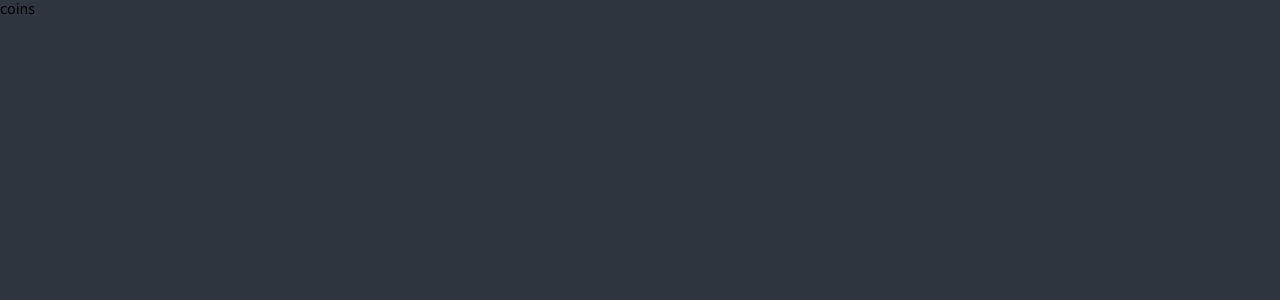
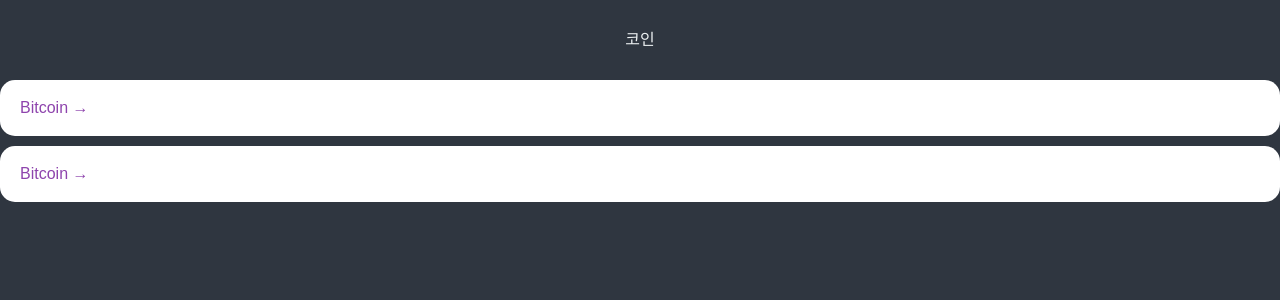
Before and after one commit to YongJin-Jo/crypto-tracker, a React (Create React App) app: page / in a window 1280 px wide. Shown: the top 300 px of the page. Built offline with nearby package versions, Linux system fonts and the light colour scheme.

Commit message:
coins - component css 스타일링

```diff
--- a/src/Routes/Coins.tsx
+++ b/src/Routes/Coins.tsx
@@ -1,5 +1,70 @@
 import React from 'react';
+import styled from 'styled-components';
+import { Link } from 'react-router-dom';
+const Container = styled.div``;
+const Header = styled.header`
+  height: 10vh;
+  display: flex;
+  justify-content: center;
+  align-items: center;
+`;
+const CoinsList = styled.ul``;
+
+const Coin = styled.li`
+  background-color: white;
+  color: ${props => props.theme.textColor};
+  margin-bottom: 10px;
+  border-radius: 15px;
+  a {
+    transform: color 0.2s eaes-in;
+    padding: 20px;
+    display: block;
+  }
+  &:hover {
+    a {
+      color: ${props => props.theme.accentColor};
+    }
+  }
+`;
+
+const Title = styled.h1`
+  color: ${props => props.theme.titleColor};
+`;
+
+const coins = [
+  {
+    id: 'btc-bitcoin',
+    name: 'Bitcoin',
+    symbol: 'BTC',
+    rank: 1,
+    is_new: false,
+    is_active: true,
+    type: 'coin',
+  },
+  {
+    id: 'btc-bitcoin1',
+    name: 'Bitcoin',
+    symbol: 'BTC',
+    rank: 1,
+    is_new: false,
+    is_active: true,
+    type: 'coin',
+  },
+];
 
 export const Coins = () => {
-  return <div>coins</div>;
+  return (
+    <Container>
+      <Header>
+        <Title>코인</Title>
+      </Header>
+      <CoinsList>
+        {coins.map(coin => (
+          <Coin key={coin.id}>
+            <Link to={`/${coin.id}`}>{coin.name} &rarr;</Link>
+          </Coin>
+        ))}
+      </CoinsList>
+    </Container>
+  );
 };
--- a/src/asset/css/globalStyle.ts
+++ b/src/asset/css/globalStyle.ts
@@ -54,9 +54,12 @@
 }
 body {
   font-family: 'Source Sans Pro', sans-serif;
-	background-color: ${props => props.theme.bgColor}
+	background-color: ${props => props.theme.bgColor};
+  color: ${props => props.theme.textColor};
+
 }
 a {
   text-decoration:none;
+  color: inherit;
 }
 `;
--- a/src/asset/css/theme/theme.ts
+++ b/src/asset/css/theme/theme.ts
@@ -2,8 +2,7 @@
 
 export const theme: DefaultTheme = {
   bgColor: '#2f3640',
-  textColor: '#f5f6fa',
-  accentColor: '#4cd137',
+  textColor: '#8e44ad',
+  accentColor: '#9b59b6',
+  titleColor: '#ecf0f1',
 };
-
-export type ThemeType = typeof theme;
--- a/src/type/DefaultTheme/inedx.d.ts
+++ b/src/type/DefaultTheme/inedx.d.ts
@@ -4,5 +4,6 @@
     textColor: string;
     bgColor: string;
     accentColor: string;
+    titleColor: string;
   }
 }
```
